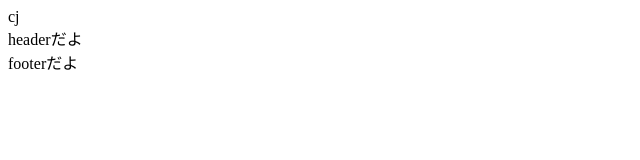
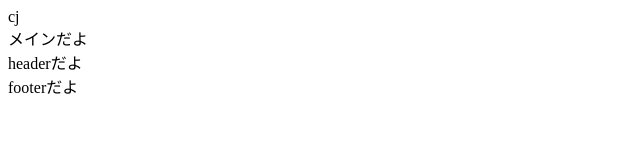
Before and after one commit to aochhh/git-hub-lecture-aoi, a plain HTML site: page index.html in a window 1280 px wide. Shown: the full height of the page, 0-640 px from the left. Drawn offline with Linux system fonts and the light colour scheme.

Commit message:
めいんだよ

```diff
--- a/index.html
+++ b/index.html
@@ -6,8 +6,12 @@ cj<!DOCTYPE html>
   <title>Document</title>
   <link rel="stylesheet" href="./style.css">
 </head>
+<main>
+メインだよ
+</main>
 <body>
   <header>headerだよ</header>
   <footer>footerだよ　</footer>
+
 </body>
 </html>
```
